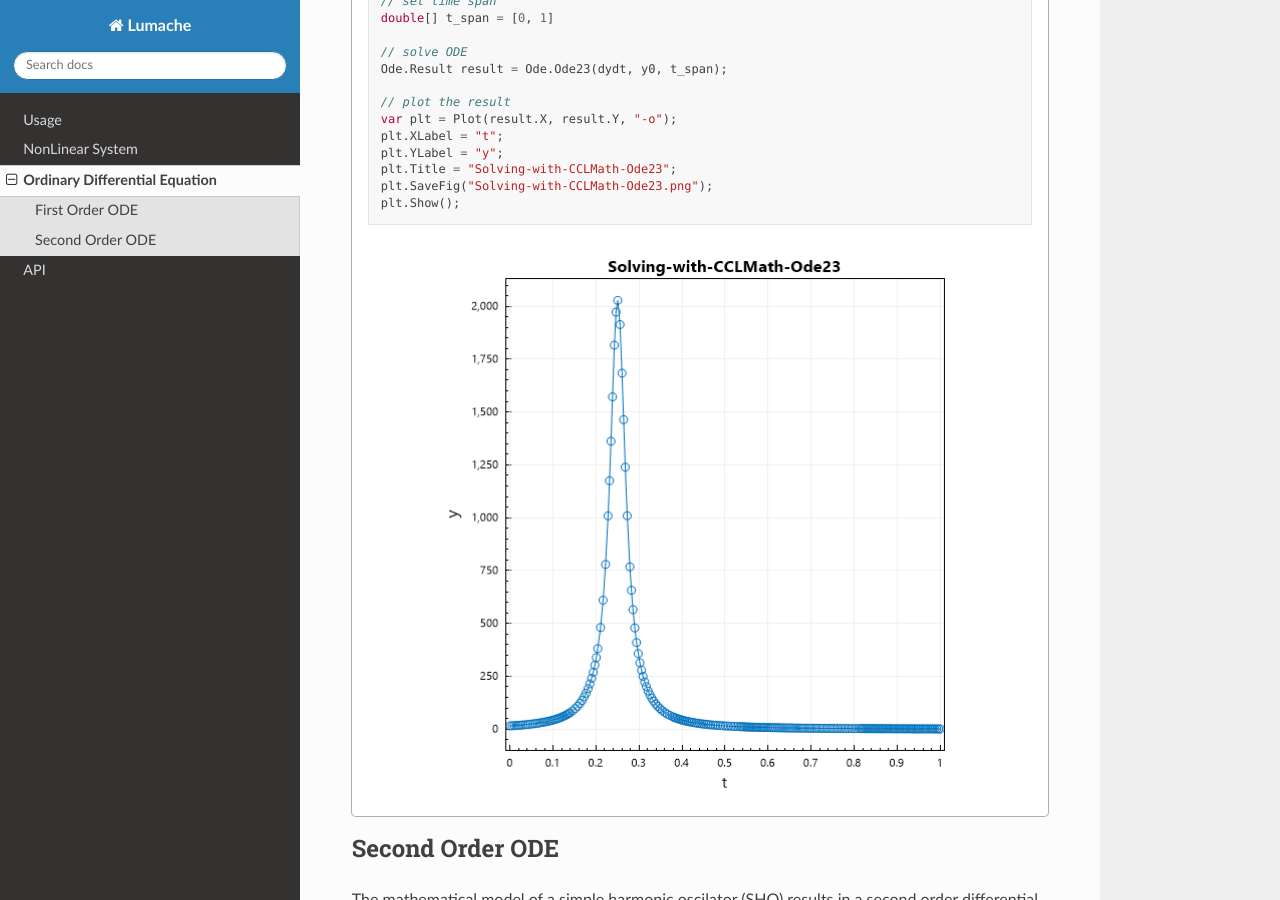
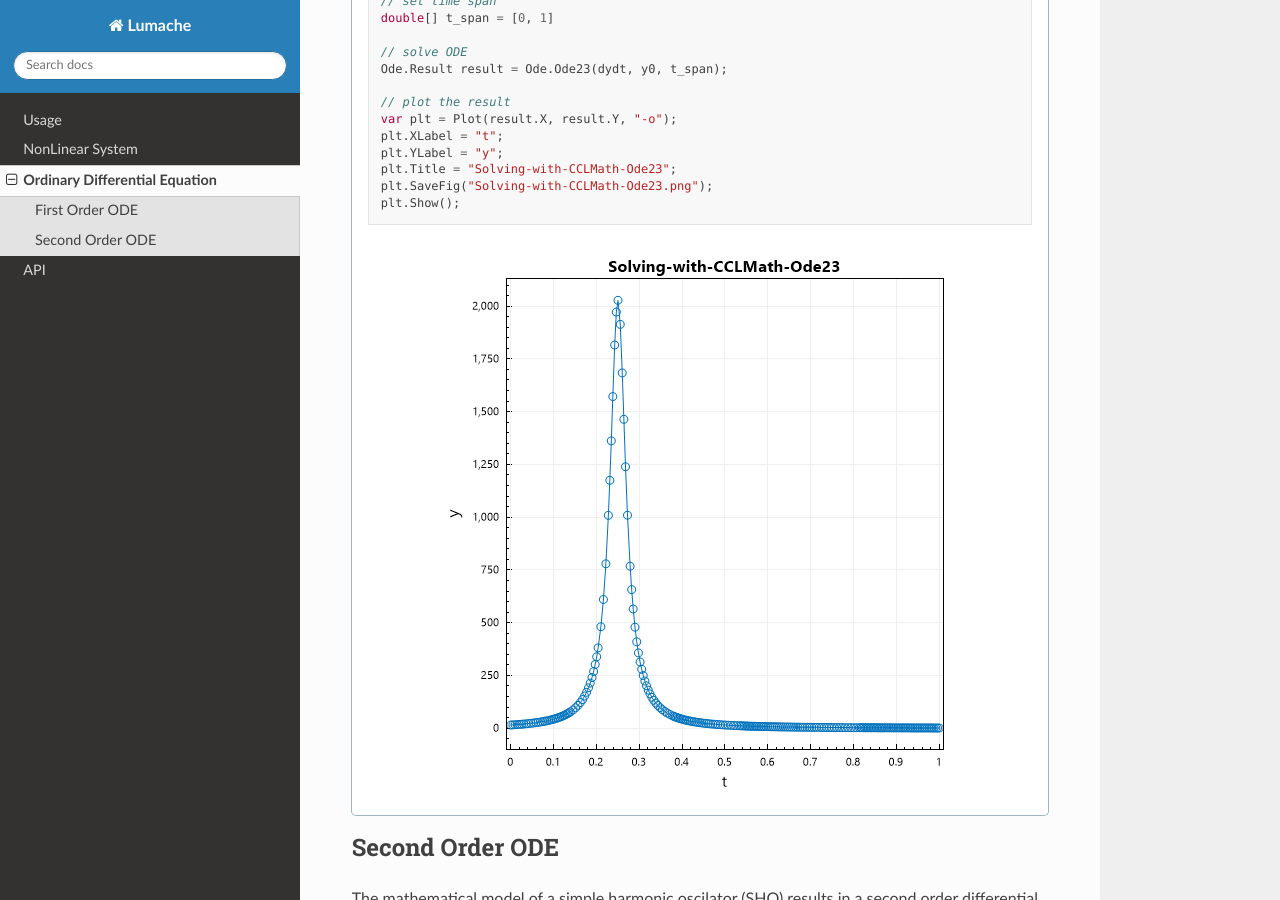
Before and after one commit to thanktua-spp/ccl-rtd, a Sphinx documentation site: the page built from docs/source/ordinary_diff_eq.rst, in a window 1280 px wide and 900 px high, scrolled down 1660 px. Built offline with Sphinx 7.4.7 and the Read the Docs theme 3.1.0, drawn with Linux system fonts in a browser that asks for light colours; pages that are not in the unit, such as notebooks, are missing from menus.

Commit message:
Update ordinary_diff_eq.rst

```diff
--- a/docs/source/ordinary_diff_eq.rst
+++ b/docs/source/ordinary_diff_eq.rst
@@ -82,7 +82,6 @@
          plt.Show();
 
       .. figure:: images/Solving-with-CCLMath-Ode23.png
-         :width: 80%
          :align: center
          :alt: Solving-with-CCLMath-Ode23.png
 
@@ -121,7 +120,6 @@
          plt.show()
 
       .. figure:: images/Solving-with-Python-Ode23.png
-         :width: 80%
          :align: center
          :alt: Solving-with-Python-Ode23.png
 
@@ -153,7 +151,6 @@
          saveas(gcf, 'Solving-with-Matlab-Ode23', 'png')
 
       .. figure:: images/Solving-with-Matlab-Ode23.png
-         :width: 80%
          :align: center
          :alt: Solving-with-Matlab-Ode23.png
 
@@ -218,7 +215,6 @@
          plt.Show();
 
       .. figure:: images/Solving-SHO-with-CCLMath-Ode45.png
-         :width: 80%
          :align: center
          :alt: Solving-SHO-with-CCLMath-Ode45.png
 
@@ -258,6 +254,5 @@
          saveas(gcf, 'Solving-SHO-with-Matlab-Ode45', 'png')
 
       .. figure:: images/Solving-SHO-with-Matlab-Ode45.png
-         :width: 80%
          :align: center
          :alt: Solving-SHO-with-Matlab-Ode45.png
```
